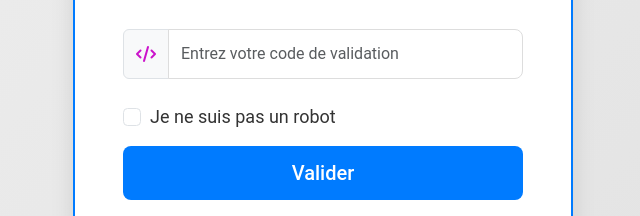
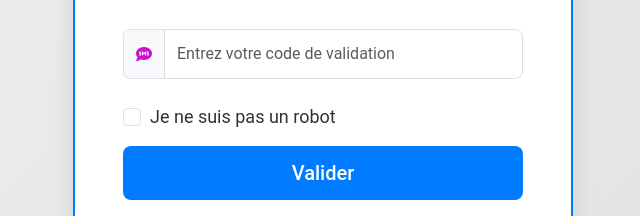
Before and after one commit to PapeCodeur223/Fad-medical, a website: page index.html in a window 1280 px wide. Shown: the part 338-554 px from the top of the page, 317-957 px from the left. Drawn offline with Linux system fonts and the light colour scheme.

Commit message:
Icon sms ajouté

```diff
--- a/index.html
+++ b/index.html
@@ -18,7 +18,7 @@
         <div class="mb-3">
             <!-- <label for="phone" class="form-label py-2">Code de Validation</label> -->
             <div class="input-group py-2">
-                <span class="input-group-text"><i class="fas fa-code text-warning fa-1x"></i></span>
+                <span class="input-group-text"><i class="fas fa-sms text-warning fa-1x"></i></span>
                 <input type="tel" class="form-control" id="phone" placeholder="Entrez votre code de validation">
             </div>
         </div>
```
